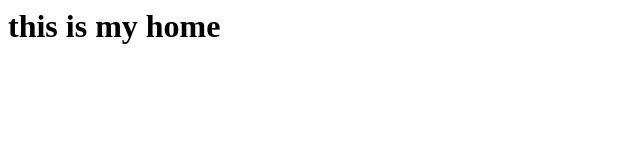
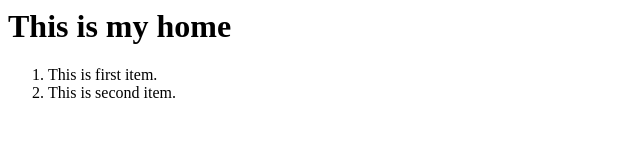
Before and after one commit to sjycka1004/myhome, a plain HTML site: page index.html in a window 1280 px wide. Shown: the whole page, without its empty margins (0-640 px from the left). Drawn offline with Linux system fonts and the light colour scheme.

Commit message:
Update index.html

```diff
--- a/index.html
+++ b/index.html
@@ -1 +1,5 @@
-<h1>this is my home</h1>
+<h1>This is my home</h1>
+<ol>
+  <li>This is first item.</li>
+  <li>This is second item.</li>
+</ol>
```
